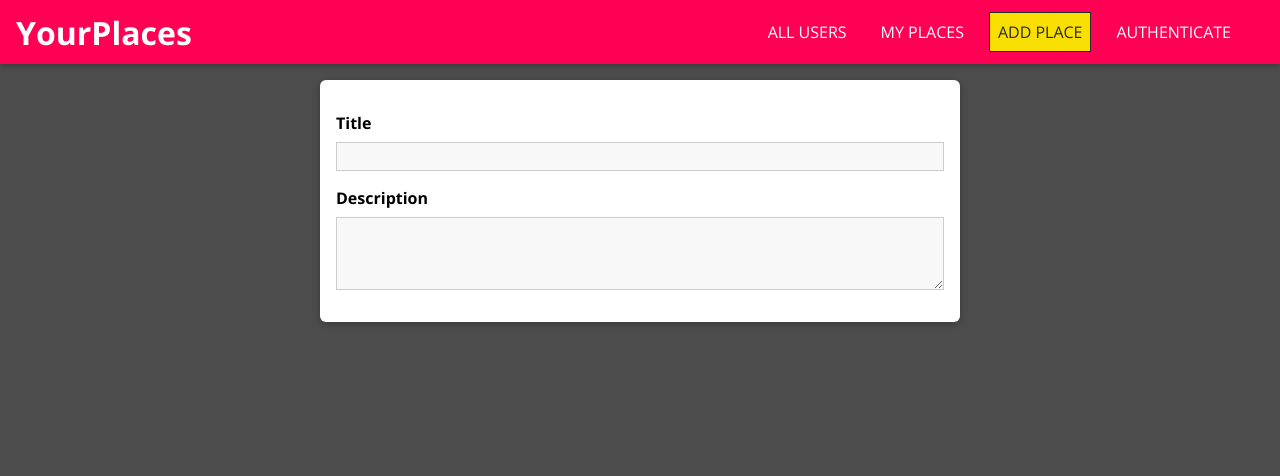
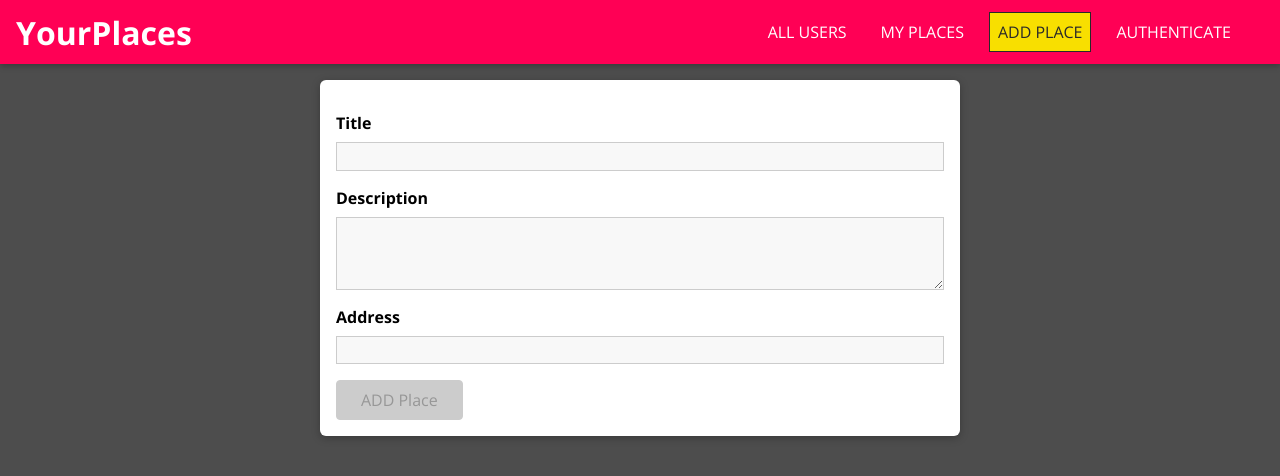
Before and after one commit to dshaby/mern-app, a React (Create React App) app: page /places/new in a window 1280 px wide. Shown: the top 476 px of the page. Built offline with nearby package versions, Linux system fonts and the light colour scheme.

Commit message:
Custom Hook, useReducer

```diff
--- a/src/App.js
+++ b/src/App.js
@@ -9,6 +9,7 @@ import Users from "./user/pages/Users";
 import UserPlaces from "./places/pages/UserPlaces";
 import NewPlace from "./places/pages/NewPlace";
 import MainNavigation from "./shared/components/Navigation/MainNavigation";
+import UpdatePlace from "./places/pages/UpdatePlace";
 
 const App = () => {
   return (
@@ -19,6 +20,7 @@ const App = () => {
           <Route path="/" element={<Users />} />
           <Route path="/:userId/places" element={<UserPlaces />} />
           <Route path="/places/new" element={<NewPlace />} />
+          <Route path="/places/:placeId" element={<UpdatePlace />} />
           <Route path="*" element={<Navigate to="/" replace />} />
         </Routes>
       </main>
--- a/src/places/pages/NewPlace.jsx
+++ b/src/places/pages/NewPlace.jsx
@@ -1,38 +1,15 @@
-import { useCallback, useReducer } from "react";
 import Input from "../../shared/components/FormElements/Input";
 import {
   VALIDATOR_MINLENGTH,
   VALIDATOR_REQUIRE,
 } from "../../shared/util/validators";
-import "./NewPlace.css";
-
-const formReducer = (state, action) => {
-  switch (action.type) {
-    case "INPUT_CHANGE":
-      let formIsValid = true;
-      for (const inputId in state.inputs) {
-        if (inputId === action.inputId) {
-          formIsValid = formIsValid && action.isValid;
-        } else {
-          formIsValid = formIsValid && state.inputs[inputId].isValid;
-        }
-      }
-      return {
-        ...state,
-        inputs: {
-          ...state.inputs,
-          [action.inputId]: { value: action.value, isValid: action.isValid },
-        },
-        isValid: formIsValid,
-      };
-    default:
-      return state;
-  }
-};
+import "./PlaceForm.css";
+import Button from "../../shared/components/FormElements/Button";
+import { useForm } from "../../shared/hooks/form-hook";
 
 const NewPlace = () => {
-  const [formState, dispatch] = useReducer(formReducer, {
-    inputs: {
+  const [formState, inputHandler] = useForm(
+    {
       title: {
         value: "",
         isValid: false,
@@ -41,23 +18,21 @@ const NewPlace = () => {
         value: "",
         isValid: false,
       },
+      address: {
+        value: "",
+        isValid: false,
+      },
     },
-    isValid: false,
-  });
+    false
+  );
 
-  const titleInputHandler = useCallback((id, value, isValid) => {
-    dispatch({
-      type: "INPUT_CHANGE",
-      value: value,
-      isValid: isValid,
-      inputId: id,
-    });
-  }, []);
-
-  const descriptionInputHandler = useCallback((id, value, isValid) => {}, []);
+  const placeSubmitHandler = (event) => {
+    event.preventDefault();
+    console.log(formState); //send to backend!
+  };
 
   return (
-    <form className="place-form">
+    <form className="place-form" onSubmit={placeSubmitHandler}>
       <Input
         id="title"
         element="input"
@@ -65,7 +40,7 @@ const NewPlace = () => {
         label="Title"
         validators={[VALIDATOR_REQUIRE()]}
         errorText="Please enter a valid title"
-        onInput={titleInputHandler}
+        onInput={inputHandler}
       />
       <Input
         id="description"
@@ -73,8 +48,19 @@ const NewPlace = () => {
         label="Description"
         validators={[VALIDATOR_MINLENGTH(5)]}
         errorText="Please enter a valid description (of at least 5 characters)"
-        onInput={descriptionInputHandler}
+        onInput={inputHandler}
       />
+      <Input
+        id="address"
+        element="input"
+        label="Address"
+        validators={[VALIDATOR_REQUIRE()]}
+        errorText="Please enter a valid address."
+        onInput={inputHandler}
+      />
+      <Button type="submit" disabled={!formState.isValid}>
+        ADD Place{" "}
+      </Button>
     </form>
   );
 };
--- /dev/null
+++ b/src/places/pages/UpdatePlace.jsx
@@ -0,0 +1,101 @@
+import { useParams } from "react-router-dom";
+import Button from "../../shared/components/FormElements/Button";
+import Input from "../../shared/components/FormElements/Input";
+import { useForm } from "../../shared/hooks/form-hook";
+import {
+  VALIDATOR_MINLENGTH,
+  VALIDATOR_REQUIRE,
+} from "../../shared/util/validators";
+import "./PlaceForm.css";
+
+const DUMMY_PLACES = [
+  {
+    id: "p1",
+    title: "Empire State Building",
+    description: "One of the most famous sky scrapers in the world!",
+    imageURL:
+      "https://upload.wikimedia.org/wikipedia/commons/thumb/1/10/Empire_State_Building_%28aerial_view%29.jpg/800px-Empire_State_Building_%28aerial_view%29.jpg",
+    address: "20 W 34th St, New York, NY 10001",
+    location: {
+      lat: 40.74938333910976,
+      lng: -73.98542836562419,
+    },
+    creator: "u1",
+  },
+  {
+    id: "p2",
+    title: "Empire State Building",
+    description: "One of the most famous sky scrapers in the world!",
+    imageURL:
+      "https://upload.wikimedia.org/wikipedia/commons/thumb/1/10/Empire_State_Building_%28aerial_view%29.jpg/800px-Empire_State_Building_%28aerial_view%29.jpg",
+    address: "20 W 34th St, New York, NY 10001",
+    location: {
+      lat: 40.74938333910976,
+      lng: -73.98542836562419,
+    },
+    creator: "u2",
+  },
+];
+
+const UpdatePlace = (props) => {
+  const placeId = useParams().placeId;
+
+  const identifiedPlace = DUMMY_PLACES.find((p) => p.id === placeId);
+
+  const [formState, inputHandler] = useForm(
+    {
+      title: {
+        value: identifiedPlace.title,
+        isValid: true,
+      },
+      description: {
+        value: identifiedPlace.description,
+        isValid: true,
+      },
+    },
+    true
+  );
+
+  const placeUpdateSubmitHandler = (event) => {
+    event.preventDefault();
+    console.log(formState);
+  };
+
+  if (!identifiedPlace) {
+    return (
+      <div className="center">
+        <h2>Can't find this place!</h2>
+      </div>
+    );
+  }
+  return (
+    <form className="place-form" onSubmit={placeUpdateSubmitHandler}>
+      <Input
+        id="title"
+        element="input"
+        type="text"
+        label="Title"
+        validators={[VALIDATOR_REQUIRE()]}
+        errorText="Please enter a valid title."
+        onInput={inputHandler}
+        initialValue={formState.inputs.title.value}
+        initialValid={formState.inputs.title.isValid}
+      />
+      <Input
+        id="description"
+        element="textarea"
+        label="Description"
+        validators={[VALIDATOR_MINLENGTH(5)]}
+        errorText="Please enter a valid description (of at least 5 characters)."
+        onInput={inputHandler}
+        initialValue={formState.inputs.description.value}
+        initialValid={formState.inputs.description.isValid}
+      />
+      <Button type="submit" disabled={!formState.isValid}>
+        UPDATE PLACE
+      </Button>
+    </form>
+  );
+};
+
+export default UpdatePlace;
--- a/src/shared/components/FormElements/Input.jsx
+++ b/src/shared/components/FormElements/Input.jsx
@@ -23,9 +23,9 @@ const inputReducer = (state, action) => {
 
 const Input = (props) => {
   const [inputState, dispatch] = useReducer(inputReducer, {
-    value: "",
+    value: props.initialValue || "",
     isTouched: false,
-    isValid: false,
+    isValid: props.initialValid || false,
   });
 
   const { id, onInput } = props;
@@ -70,7 +70,6 @@ const Input = (props) => {
     );
 
   return (
-    <>
     <div
       className={`form-control ${
         !inputState.isValid && inputState.isTouched && "form-control--invalid"
@@ -78,11 +77,8 @@ const Input = (props) => {
     >
       <label htmlFor={props.id}>{props.label}</label>
       {element}
-        {!inputState.isValid && inputState.isTouched && (
-          <p>{props.errorText}</p>
-        )}
+      {!inputState.isValid && inputState.isTouched && <p>{props.errorText}</p>}
     </div>
-    </>
   );
 };
 
--- a/src/shared/components/UIElements/Map.jsx
+++ b/src/shared/components/UIElements/Map.jsx
@@ -1,10 +1,6 @@
 import "./Map.css";
 import { useEffect, useRef } from "react";
 const Map = (props) => {
-  //   const map = new google.maps.Map(document.getElementById("map"), {
-  //       center:
-  //   })
-
   const mapRef = useRef();
 
   const { center, zoom } = props;
--- /dev/null
+++ b/src/shared/hooks/form-hook.jsx
@@ -0,0 +1,45 @@
+import { useCallback, useReducer } from "react";
+
+const formReducer = (state, action) => {
+  switch (action.type) {
+    case "INPUT_CHANGE":
+      let formIsValid = true;
+      for (const inputId in state.inputs) {
+        if (inputId === action.inputId) {
+          formIsValid = formIsValid && action.isValid;
+        } else {
+          formIsValid = formIsValid && state.inputs[inputId].isValid;
+        }
+      }
+      return {
+        ...state,
+        inputs: {
+          ...state.inputs,
+          // creating action.inputId. It's an object
+          // takes the place of state.inputs.[title/description,etc..]
+          [action.inputId]: { value: action.value, isValid: action.isValid },
+        },
+        isValid: formIsValid,
+      };
+    default:
+      return state;
+  }
+};
+
+export const useForm = (initialInputs, initialFormValidity) => {
+  const [formState, dispatch] = useReducer(formReducer, {
+    inputs: initialInputs,
+    isValid: initialFormValidity,
+  });
+
+  const inputHandler = useCallback((id, value, isValid) => {
+    dispatch({
+      type: "INPUT_CHANGE",
+      value: value,
+      isValid: isValid,
+      inputId: id,
+    });
+  }, []);
+
+  return [formState, inputHandler];
+};
```
Also changed, not shown: src/places/pages/PlaceForm.css (renamed from src/places/pages/NewPlace.css). Lines whose indentation alone changed are shown as unchanged.
